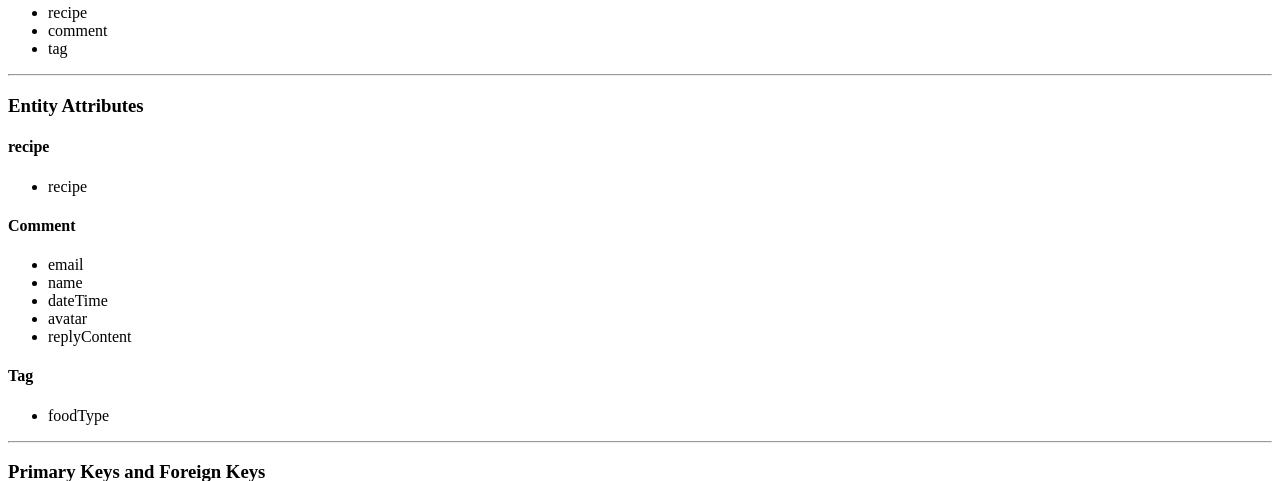
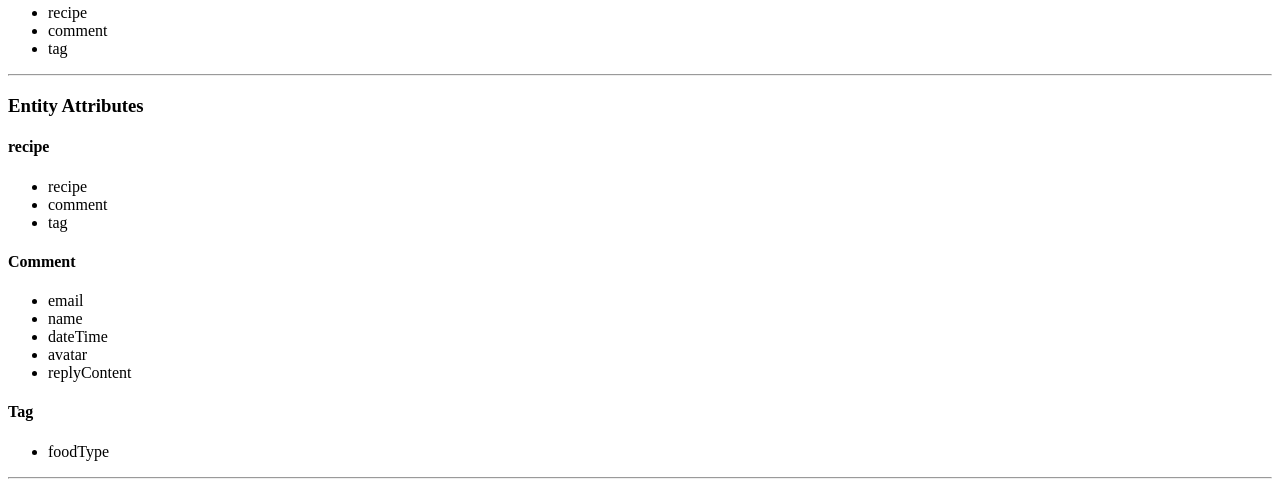
Before and after one commit to fgarcia132/ddp, a PHP site: page / in a window 1280 px wide. Shown: the part 372-853 px from the top of the page. Run offline with PHP 8.4, Linux system fonts and the light colour scheme.

```diff
--- a/index.php
+++ b/index.php
@@ -26,6 +26,8 @@
 					<h4>recipe</h4>
 						<ul>
 							<li>recipe</li>
+							<li>comment</li>
+							<li>tag</li>
 						</ul>
 					<h4>Comment</h4>
 						<ul>
```
